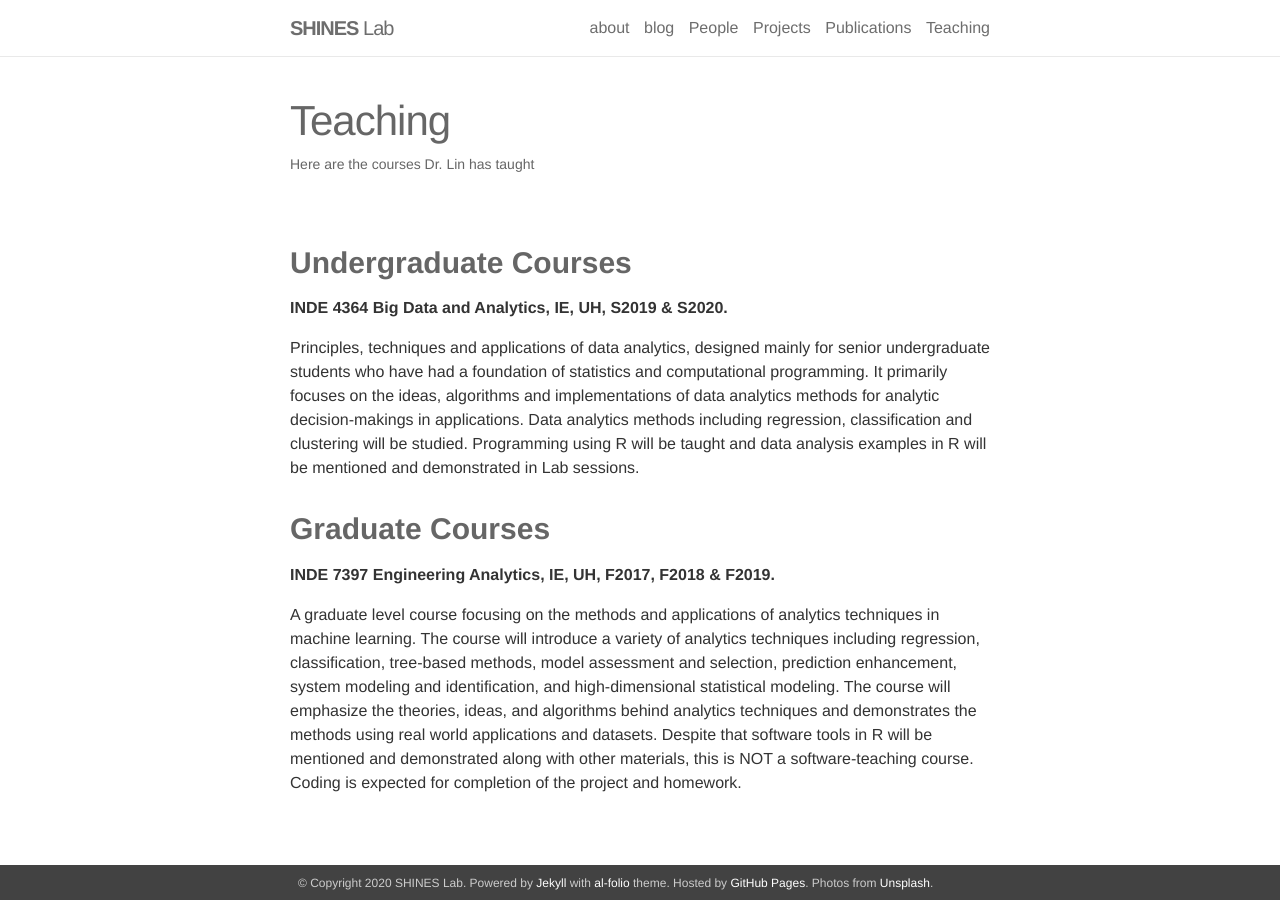
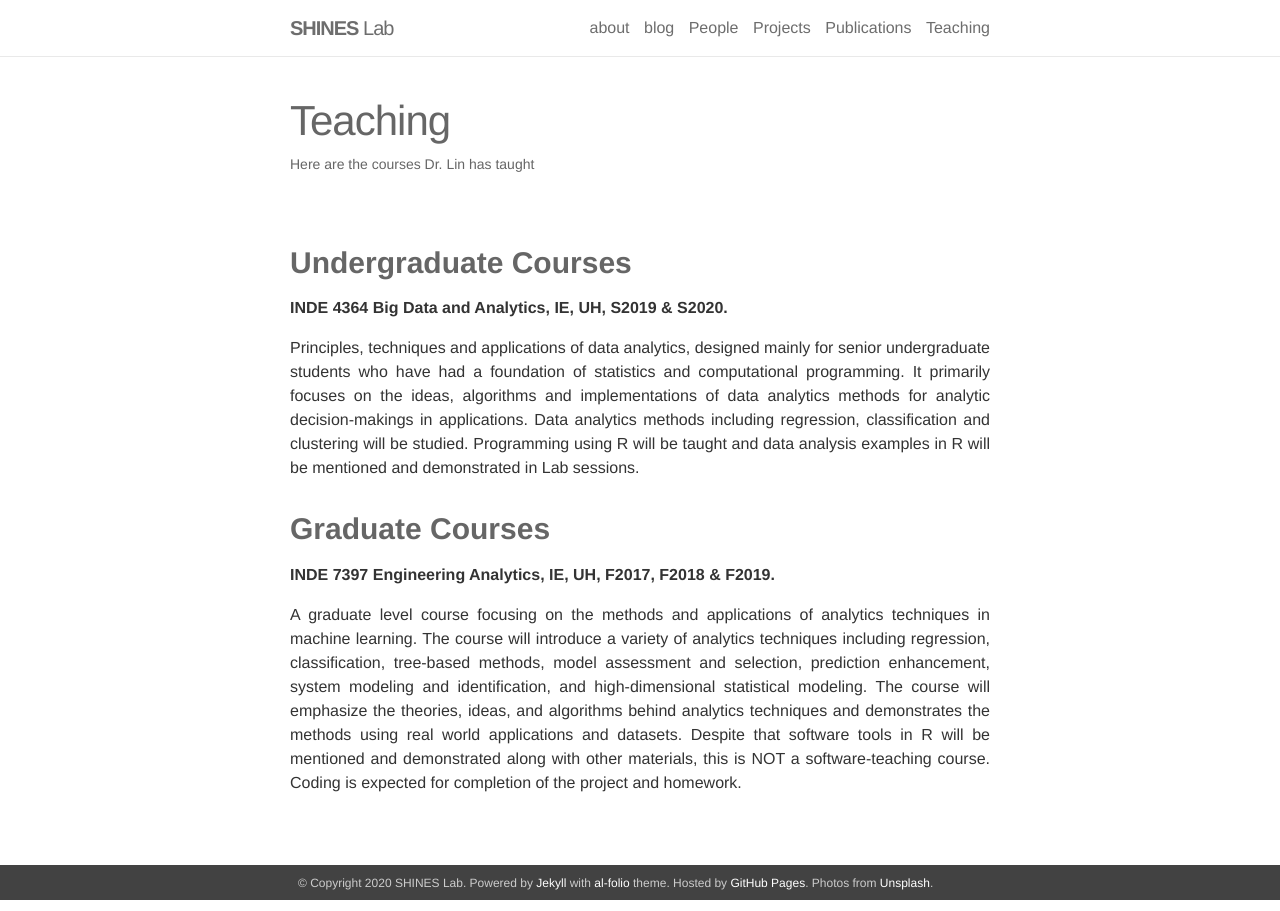
Before and after one commit to shines-lab/shines-lab.github.io, a Jekyll site: the page built from _pages/teaching.md, in a window 1280 px wide. Built offline with Jekyll 4.4.1, drawn with Linux system fonts in a browser that asks for light colours; nearby versions of some CDN libraries.

Commit message:
Update teaching.md

```diff
--- a/_pages/teaching.md
+++ b/_pages/teaching.md
@@ -9,10 +9,10 @@ description: Here are the courses Dr. Lin has taught
 
 **INDE 4364 Big Data and Analytics, IE, UH, S2019 & S2020.**
 
-Principles, techniques and applications of data analytics, designed mainly for senior undergraduate students who have had a foundation of statistics and computational programming. It primarily focuses on the ideas, algorithms and implementations of data analytics methods for analytic decision-makings in applications. Data analytics methods including regression, classification and clustering will be studied. Programming using R will be taught and data analysis examples in R will be mentioned and demonstrated in Lab sessions.
+<p align="justify">Principles, techniques and applications of data analytics, designed mainly for senior undergraduate students who have had a foundation of statistics and computational programming. It primarily focuses on the ideas, algorithms and implementations of data analytics methods for analytic decision-makings in applications. Data analytics methods including regression, classification and clustering will be studied. Programming using R will be taught and data analysis examples in R will be mentioned and demonstrated in Lab sessions.</p>
 
 ### **Graduate Courses**
 
 **INDE 7397 Engineering Analytics, IE, UH, F2017, F2018 & F2019.**
 
-A graduate level course focusing on the methods and applications of analytics techniques in machine learning. The course will introduce a variety of analytics techniques including regression, classification, tree-based methods, model assessment and selection, prediction enhancement, system modeling and identification, and high-dimensional statistical modeling. The course will emphasize the theories, ideas, and algorithms behind analytics techniques and demonstrates the methods using real world applications and datasets. Despite that software tools in R will be mentioned and demonstrated along with other materials, this is NOT a software-teaching course. Coding is expected for completion of the project and homework.
+<p align="justify">A graduate level course focusing on the methods and applications of analytics techniques in machine learning. The course will introduce a variety of analytics techniques including regression, classification, tree-based methods, model assessment and selection, prediction enhancement, system modeling and identification, and high-dimensional statistical modeling. The course will emphasize the theories, ideas, and algorithms behind analytics techniques and demonstrates the methods using real world applications and datasets. Despite that software tools in R will be mentioned and demonstrated along with other materials, this is NOT a software-teaching course. Coding is expected for completion of the project and homework.</p>
```
